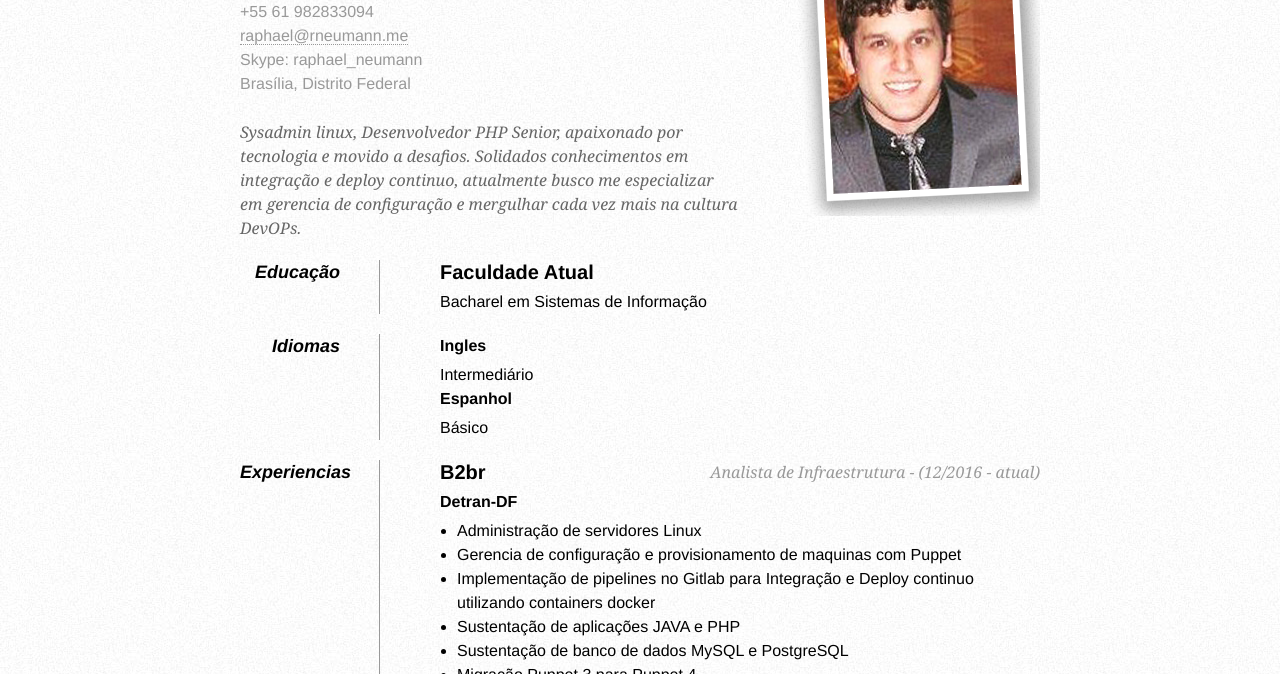
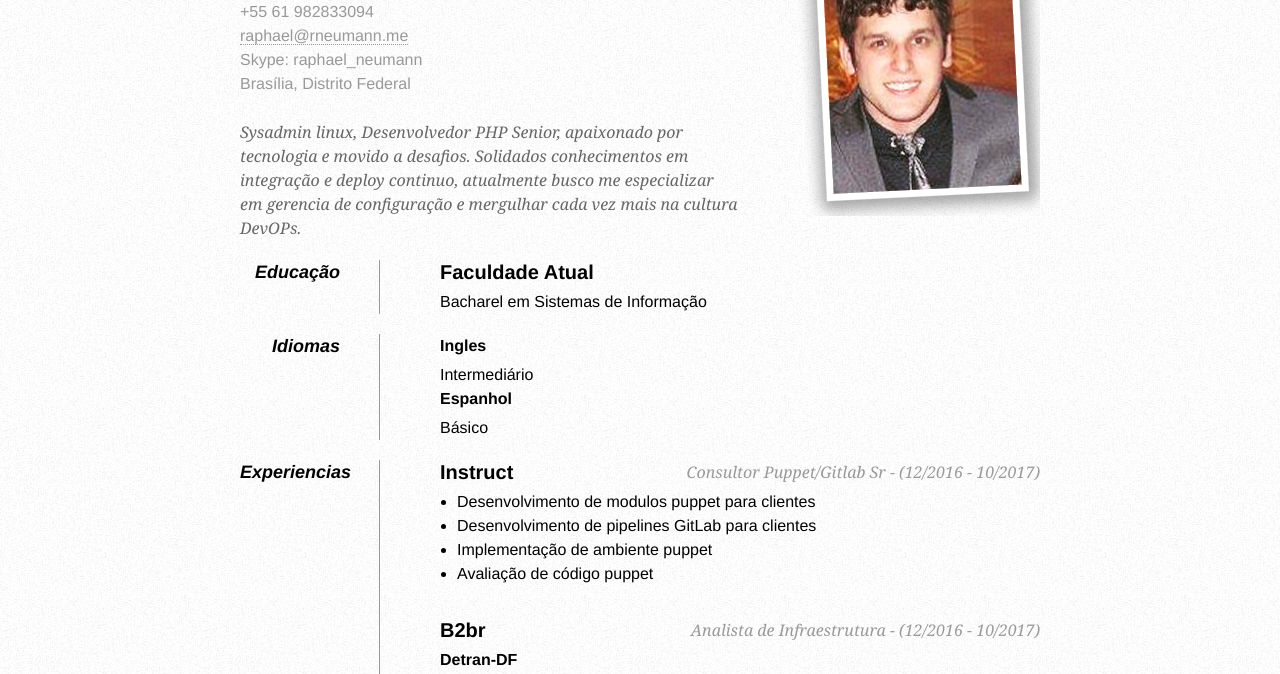
Before and after one commit to RaphaelNeumann/raphaelneumann.github.com, a plain HTML site: page cv/index.html in a window 1280 px wide. Shown: the part 97-771 px from the top of the page. Drawn offline with Linux system fonts and the light colour scheme.

Commit message:
Adicionado cert puppet

```diff
--- a/cv/index.html
+++ b/cv/index.html
@@ -85,7 +85,15 @@
 
             <dt>Experiencias</dt>
             <dd>
-                <h2>B2br <span>Analista de Infraestrutura - (12/2016 - atual)</span></h2>
+                <h2>Instruct  <span>Consultor Puppet/Gitlab Sr - (12/2016 - 10/2017)</span></h2>
+                <ul>
+                  <li>Desenvolvimento de modulos puppet para clientes</li>
+                  <li>Desenvolvimento de pipelines GitLab para clientes</li>
+                  <li>Implementação de ambiente puppet</li>
+                  <li>Avaliação de código puppet</li>
+                </ul>
+
+                <h2>B2br <span>Analista de Infraestrutura - (12/2016 - 10/2017)</span></h2>
                 <h3>Detran-DF </h3>
                 <ul>
                 	 <li>Administração de servidores Linux</li>
@@ -139,6 +147,7 @@
 
             <dt >Certificações</dt>
             <dd>Zend Certified PHP Engineer (ZEND027075)</dd>
+            <dd>Puppet Certified Professional 2017  (PCP205-0073)</dd>
 
             <dd class="clear"></dd>
         </dl>
```
Lines whose indentation alone changed are shown as unchanged.
